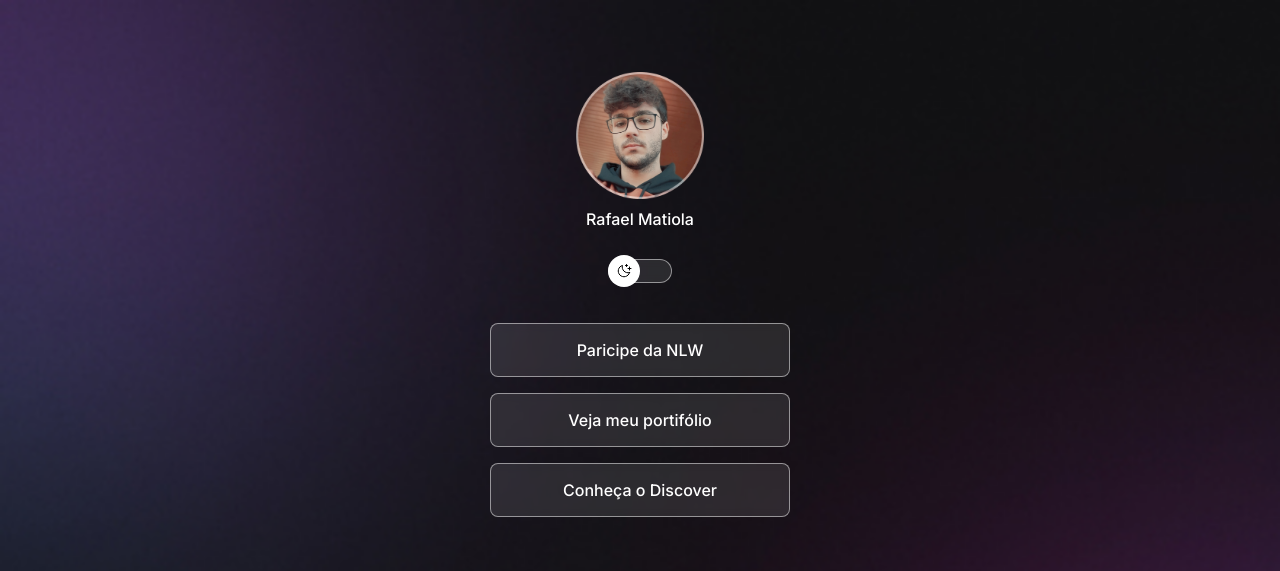
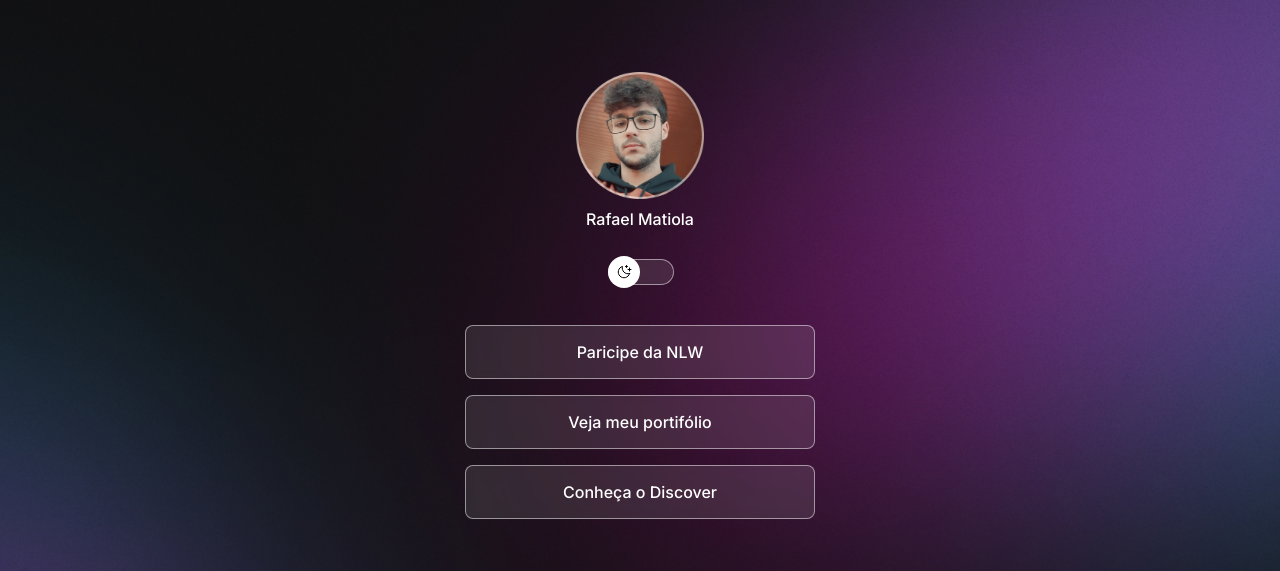
Before and after one commit to rafael-ma/DevLinks, a plain HTML site: page index.html in a window 1280 px wide. Shown: the top 571 px of the page. Drawn offline with Linux system fonts and the light colour scheme; some icons are missing.

Commit message:
add media queries and screen size adjustment.

```diff
--- a/style.css
+++ b/style.css
@@ -1,7 +1,7 @@
 * {
     margin: 0;
     padding: 0;
-    box-sizing: border-box;
+    box-sizing: content-box;
 
     font-family: 'Inter', sans-serif;
     color: var(--text-color);
@@ -40,6 +40,7 @@ i {
 
 body {
     background: var(--background);
+    height: 94vh;
 }
 
 main {
@@ -54,7 +55,6 @@ main {
     align-items: center;
     flex-direction: column;
 
-    width: 100%;
     padding: 24px;
 }
 
@@ -94,7 +94,7 @@ main {
 }
 
 .light #switch button {
-    right: 0;
+    right: -2px;
     left: initial;
 }
 
@@ -102,7 +102,7 @@ main {
     display: block;
     height: 24px;
     width: 64px;
-    border-radius: 24px;
+    border-radius: 99px;
 
     background-color: var(--surface);
     border: 1px solid var(--stroke);
@@ -180,3 +180,13 @@ footer a:hover {
     box-shadow: 3px 3px 5px rgba(0, 0, 0, 0.2);
     transition: .3s ease;
 }
+
+@media (min-width: 700px) {
+    :root {
+        --background: url(./assets/images/bg-desktop.jpg) no-repeat top center/cover;
+    }
+
+    .light {
+        --background: url(./assets/images/bg-desktop-light.jpg) no-repeat top center/cover;
+    }
+}
```
